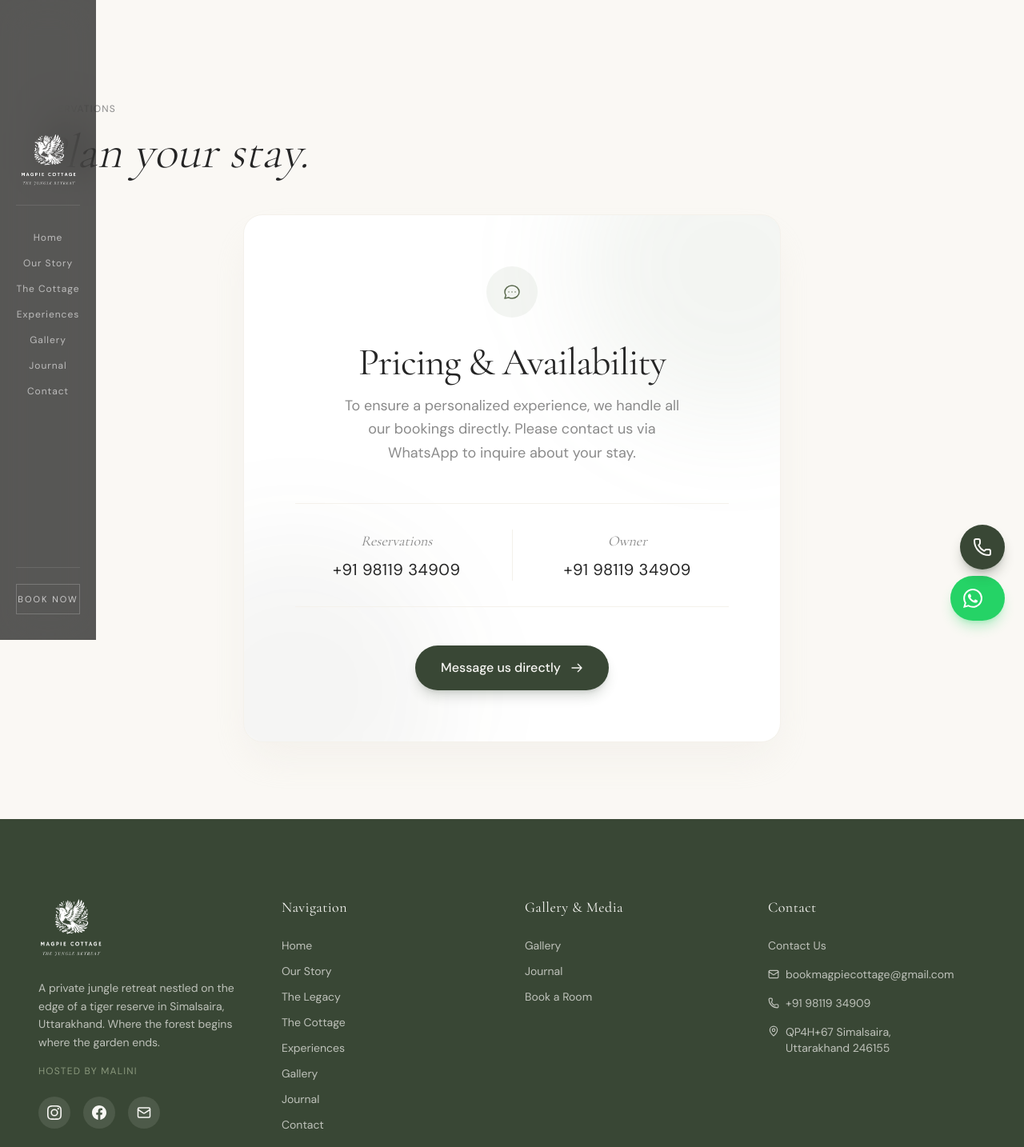
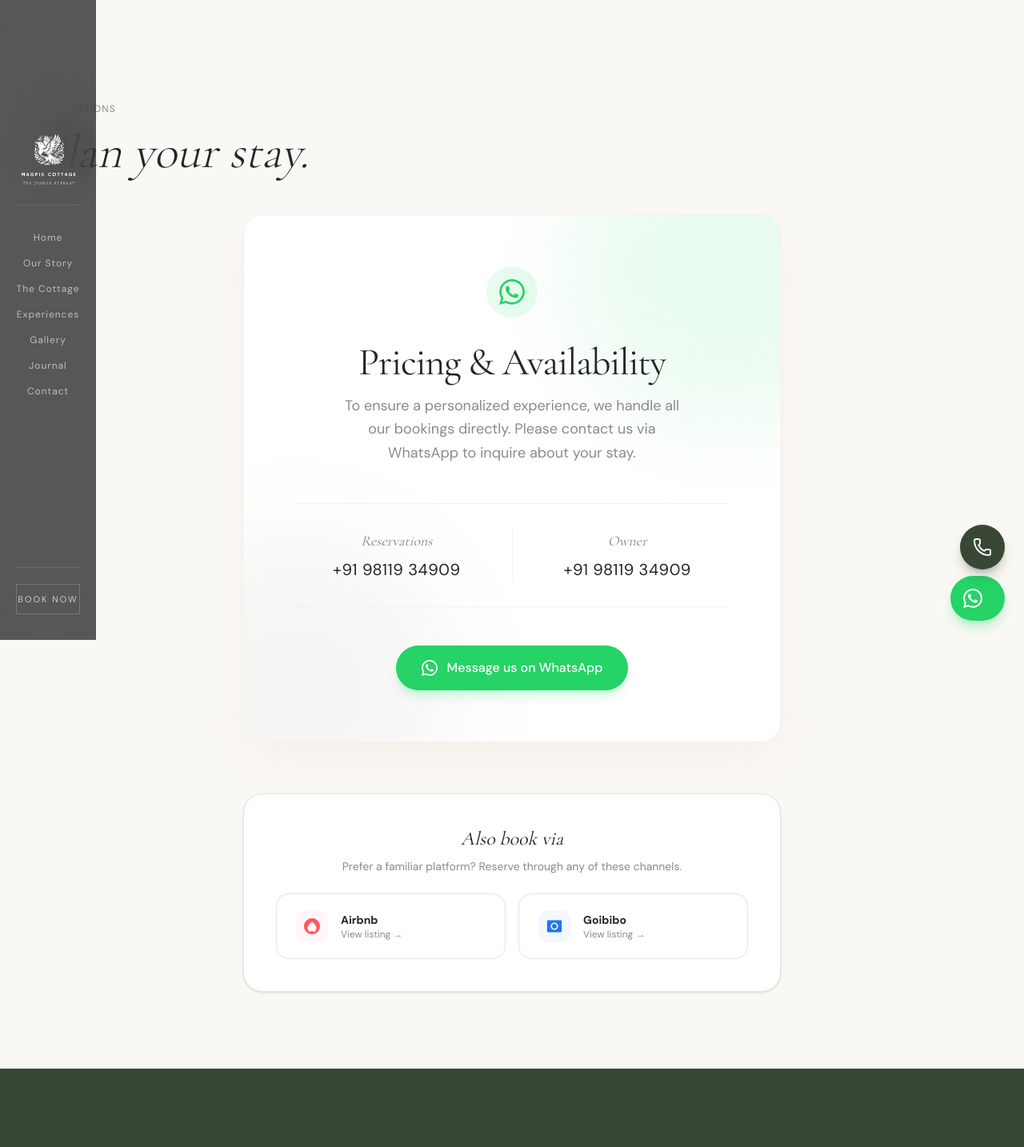
Before and after one commit to abhijeet9sh/magpie-cottage, a Next.js app: page /book in a window 1280 px wide. Shown: the top 1434 px of the page at 80% size. Built offline with nearby package versions, Linux system fonts and the light colour scheme.

Commit message:
feat: restore Airbnb and Goibibo links to booking page alongside direct WhatsApp contact

```diff
--- a/app/book/page.tsx
+++ b/app/book/page.tsx
@@ -19,12 +19,12 @@ export default function Book() {
           </h1>
         </div>
 
-        <div className="bg-white rounded-3xl p-10 md:p-16 border border-stone-100 shadow-2xl shadow-stone-200/40 relative overflow-hidden max-w-2xl mx-auto">
+        <div className="bg-white rounded-3xl p-10 md:p-16 border border-stone-100 shadow-2xl shadow-stone-200/40 relative overflow-hidden max-w-2xl mx-auto mb-16">
           <div className="relative z-10 flex flex-col items-center text-center">
-            {/* Elegant Icon */}
-            <div className="w-16 h-16 bg-sage/10 text-sage-dark rounded-full flex items-center justify-center mb-8">
-              <svg className="w-6 h-6" fill="none" viewBox="0 0 24 24" stroke="currentColor">
-                <path strokeLinecap="round" strokeLinejoin="round" strokeWidth={1.5} d="M8 12h.01M12 12h.01M16 12h.01M21 12c0 4.418-4.03 8-9 8a9.863 9.863 0 01-4.255-.949L3 20l1.395-3.72C3.512 15.042 3 13.574 3 12c0-4.418 4.03-8 9-8s9 3.582 9 8z" />
+            {/* WhatsApp Logo Icon */}
+            <div className="w-16 h-16 bg-[#25D366]/10 text-[#25D366] rounded-full flex items-center justify-center mb-8">
+              <svg className="w-8 h-8" viewBox="0 0 24 24" fill="currentColor">
+                <path d="M17.472 14.382c-.297-.149-1.758-.867-2.03-.967-.273-.099-.471-.148-.67.15-.197.297-.767.966-.94 1.164-.173.199-.347.223-.644.075-.297-.15-1.255-.463-2.39-1.475-.883-.788-1.48-1.761-1.653-2.059-.173-.297-.018-.458.13-.606.134-.133.298-.347.446-.52.149-.174.198-.298.298-.497.099-.198.05-.371-.025-.52-.075-.149-.669-1.612-.916-2.207-.242-.579-.487-.5-.669-.51-.173-.008-.371-.01-.57-.01-.198 0-.52.074-.792.372-.272.297-1.04 1.016-1.04 2.479 0 1.462 1.065 2.875 1.213 3.074.149.198 2.096 3.2 5.077 4.487.709.306 1.262.489 1.694.625.712.227 1.36.195 1.871.118.571-.085 1.758-.719 2.006-1.413.248-.694.248-1.289.173-1.413-.074-.124-.272-.198-.57-.347m-5.421 7.403h-.004a9.87 9.87 0 01-5.031-1.378l-.361-.214-3.741.982.998-3.648-.235-.374a9.86 9.86 0 01-1.51-5.26c.001-5.45 4.436-9.884 9.888-9.884 2.64 0 5.122 1.03 6.988 2.898a9.825 9.825 0 012.893 6.994c-.003 5.45-4.437 9.884-9.885 9.884m8.413-18.297A11.815 11.815 0 0012.05 0C5.495 0 .16 5.335.157 11.892c0 2.096.547 4.142 1.588 5.945L.057 24l6.305-1.654a11.882 11.882 0 005.683 1.448h.005c6.554 0 11.89-5.335 11.893-11.893a11.821 11.821 0 00-3.48-8.413z" />
               </svg>
             </div>
 
@@ -38,12 +38,12 @@ export default function Book() {
               <div className="flex flex-col md:flex-row items-center justify-center gap-6 md:gap-16 border-y border-stone-100 py-8">
                 <div className="flex flex-col items-center">
                   <span className="font-display italic text-text-light mb-2 text-lg">Reservations</span>
-                  <a href="https://wa.me/919811934909" className="font-body text-xl text-text-dark tracking-wide hover:text-sage-dark transition-colors">+91 98119 34909</a>
+                  <a href="https://wa.me/919811934909" className="font-body text-xl text-text-dark tracking-wide hover:text-[#25D366] transition-colors">+91 98119 34909</a>
                 </div>
                 <div className="hidden md:block w-px h-16 bg-stone-100"></div>
                 <div className="flex flex-col items-center">
                   <span className="font-display italic text-text-light mb-2 text-lg">Owner</span>
-                  <a href="https://wa.me/919811934909" className="font-body text-xl text-text-dark tracking-wide hover:text-sage-dark transition-colors">+91 98119 34909</a>
+                  <a href="https://wa.me/919811934909" className="font-body text-xl text-text-dark tracking-wide hover:text-[#25D366] transition-colors">+91 98119 34909</a>
                 </div>
               </div>
             </div>
@@ -52,18 +52,58 @@ export default function Book() {
               href="https://wa.me/919811934909"
               target="_blank"
               rel="noopener noreferrer"
-              className="group inline-flex items-center gap-3 px-8 py-4 bg-forest text-cream hover:bg-forest-light rounded-full font-medium transition-all duration-300 shadow-lg shadow-forest/20 hover:shadow-xl hover:-translate-y-0.5"
+              className="group inline-flex items-center gap-3 px-8 py-4 bg-[#25D366] text-white hover:bg-[#20b858] rounded-full font-medium transition-all duration-300 shadow-lg shadow-[#25D366]/20 hover:shadow-xl hover:-translate-y-0.5"
             >
-              Message us directly
-              <svg className="w-4 h-4 transform group-hover:translate-x-1 transition-transform" fill="none" viewBox="0 0 24 24" stroke="currentColor">
-                <path strokeLinecap="round" strokeLinejoin="round" strokeWidth={2} d="M14 5l7 7m0 0l-7 7m7-7H3" />
+              <svg className="w-5 h-5" viewBox="0 0 24 24" fill="currentColor">
+                <path d="M17.472 14.382c-.297-.149-1.758-.867-2.03-.967-.273-.099-.471-.148-.67.15-.197.297-.767.966-.94 1.164-.173.199-.347.223-.644.075-.297-.15-1.255-.463-2.39-1.475-.883-.788-1.48-1.761-1.653-2.059-.173-.297-.018-.458.13-.606.134-.133.298-.347.446-.52.149-.174.198-.298.298-.497.099-.198.05-.371-.025-.52-.075-.149-.669-1.612-.916-2.207-.242-.579-.487-.5-.669-.51-.173-.008-.371-.01-.57-.01-.198 0-.52.074-.792.372-.272.297-1.04 1.016-1.04 2.479 0 1.462 1.065 2.875 1.213 3.074.149.198 2.096 3.2 5.077 4.487.709.306 1.262.489 1.694.625.712.227 1.36.195 1.871.118.571-.085 1.758-.719 2.006-1.413.248-.694.248-1.289.173-1.413-.074-.124-.272-.198-.57-.347m-5.421 7.403h-.004a9.87 9.87 0 01-5.031-1.378l-.361-.214-3.741.982.998-3.648-.235-.374a9.86 9.86 0 01-1.51-5.26c.001-5.45 4.436-9.884 9.888-9.884 2.64 0 5.122 1.03 6.988 2.898a9.825 9.825 0 012.893 6.994c-.003 5.45-4.437 9.884-9.885 9.884m8.413-18.297A11.815 11.815 0 0012.05 0C5.495 0 .16 5.335.157 11.892c0 2.096.547 4.142 1.588 5.945L.057 24l6.305-1.654a11.882 11.882 0 005.683 1.448h.005c6.554 0 11.89-5.335 11.893-11.893a11.821 11.821 0 00-3.48-8.413z" />
               </svg>
+              Message us on WhatsApp
             </a>
           </div>
 
           {/* Subtle background blurs */}
-          <div className="absolute -top-32 -right-32 w-96 h-96 bg-sage/10 rounded-full blur-3xl pointer-events-none" />
+          <div className="absolute -top-32 -right-32 w-96 h-96 bg-[#25D366]/10 rounded-full blur-3xl pointer-events-none" />
           <div className="absolute -bottom-32 -left-32 w-96 h-96 bg-forest/5 rounded-full blur-3xl pointer-events-none" />
+        </div>
+
+        {/* Alternative Booking Options */}
+        <div className="bg-white rounded-3xl p-8 md:p-10 border border-stone-200 shadow-sm max-w-2xl mx-auto">
+          <h2 className="font-display text-2xl italic text-text-dark mb-2 text-center">Also book via</h2>
+          <p className="font-body text-text-light text-sm mb-6 text-center">Prefer a familiar platform? Reserve through any of these channels.</p>
+          <div className="grid grid-cols-1 sm:grid-cols-2 gap-4">
+            <a
+              href="https://www.airbnb.co.uk/rooms/1646990107600437661?unique_share_id=4204505f-a341-4c9a-873f-0a1113059bd2&viralityEntryPoint=1&s=76"
+              target="_blank"
+              rel="noopener noreferrer"
+              className="group flex items-center gap-4 px-6 py-5 rounded-2xl border border-stone-200 hover:border-[#FF5A5F]/30 hover:shadow-md transition-all duration-300"
+            >
+              <div className="w-10 h-10 rounded-xl bg-[#FF5A5F]/5 flex items-center justify-center shrink-0 group-hover:bg-[#FF5A5F]/10 transition-colors">
+                <svg className="w-5 h-5 text-[#FF5A5F]" viewBox="0 0 24 24" fill="currentColor">
+                  <path d="M12 0C5.373 0 0 5.373 0 12s5.373 12 12 12 12-5.373 12-12S18.627 0 12 0zm5.995 17.586c-.387.808-.86 1.378-1.395 1.77-.62.455-1.31.644-2.005.644-.537 0-1.08-.12-1.565-.36a9.31 9.31 0 01-1.03-.585 9.31 9.31 0 01-1.03.585c-.486.24-1.028.36-1.565.36-.695 0-1.385-.189-2.005-.644-.536-.392-1.008-.962-1.395-1.77-.403-.84-.604-1.773-.604-2.76 0-1.23.375-2.498 1.116-3.768a18.525 18.525 0 012.05-2.76A24.304 24.304 0 0112 5.118a24.304 24.304 0 013.434 3.18 18.525 18.525 0 012.05 2.76c.741 1.27 1.116 2.538 1.116 3.768 0 .987-.2 1.92-.605 2.76z" />
+                </svg>
+              </div>
+              <div>
+                <p className="font-body text-sm font-semibold text-text-dark">Airbnb</p>
+                <p className="font-body text-xs text-text-light">View listing &rarr;</p>
+              </div>
+            </a>
+            <a
+              href="https://www.goibibo.com/hotels/magpie-cottage-a-jungle-retreat-hotel-in-lansdowne-202603231540164664?mHotelId=202603231540164664&checkin=2026-04-15&checkout=2026-04-16&roomString=1-2-0&cc=IN&locusId=RGNCR&locusType=region"
+              target="_blank"
+              rel="noopener noreferrer"
+              className="group flex items-center gap-4 px-6 py-5 rounded-2xl border border-stone-200 hover:border-[#2276E3]/30 hover:shadow-md transition-all duration-300"
+            >
+              <div className="w-10 h-10 rounded-xl bg-[#2276E3]/5 flex items-center justify-center shrink-0 group-hover:bg-[#2276E3]/10 transition-colors">
+                <svg className="w-5 h-5 text-[#2276E3]" viewBox="0 0 24 24" fill="currentColor">
+                  <path d="M21.5 3h-19A1.5 1.5 0 001 4.5v15A1.5 1.5 0 002.5 21h19a1.5 1.5 0 001.5-1.5v-15A1.5 1.5 0 0021.5 3zM12 17.5a5.5 5.5 0 110-11 5.5 5.5 0 010 11zm0-9a3.5 3.5 0 100 7 3.5 3.5 0 000-7z" />
+                </svg>
+              </div>
+              <div>
+                <p className="font-body text-sm font-semibold text-text-dark">Goibibo</p>
+                <p className="font-body text-xs text-text-light">View listing &rarr;</p>
+              </div>
+            </a>
+          </div>
         </div>
       </div>
 
```
